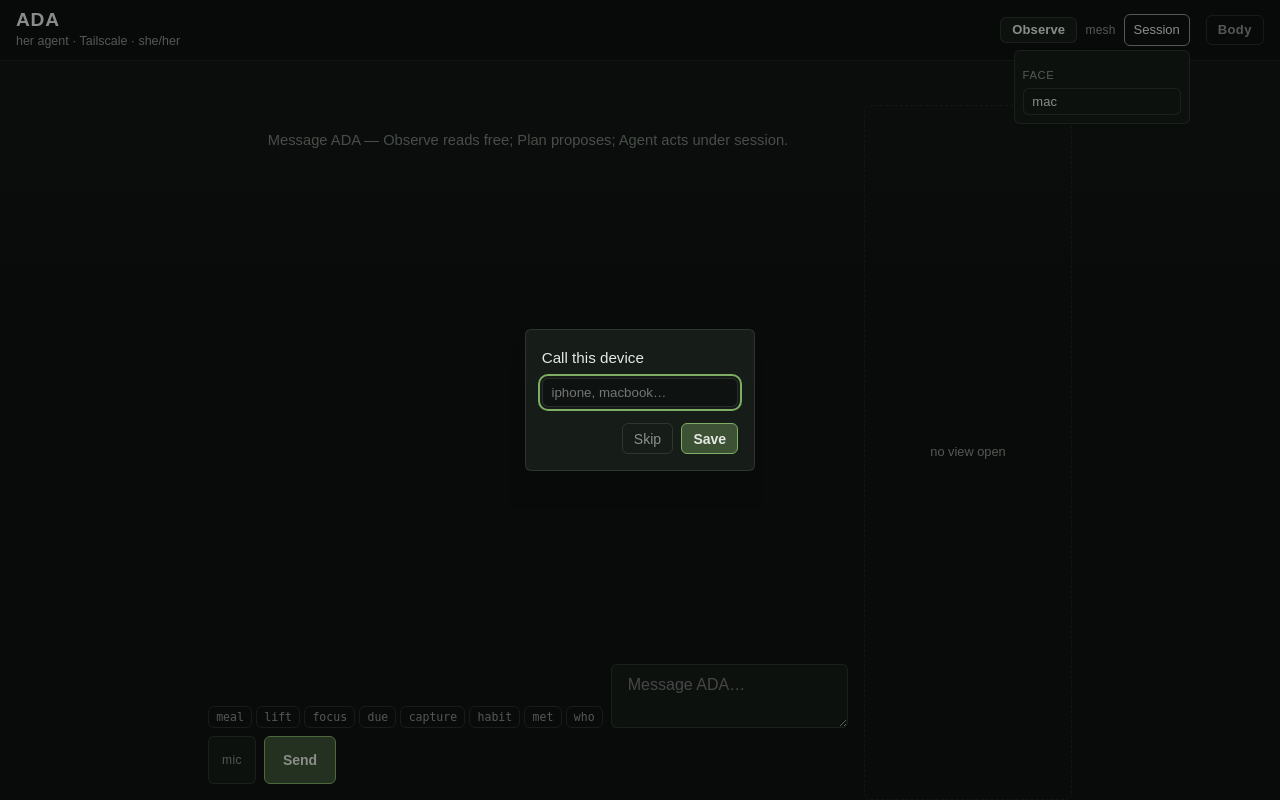
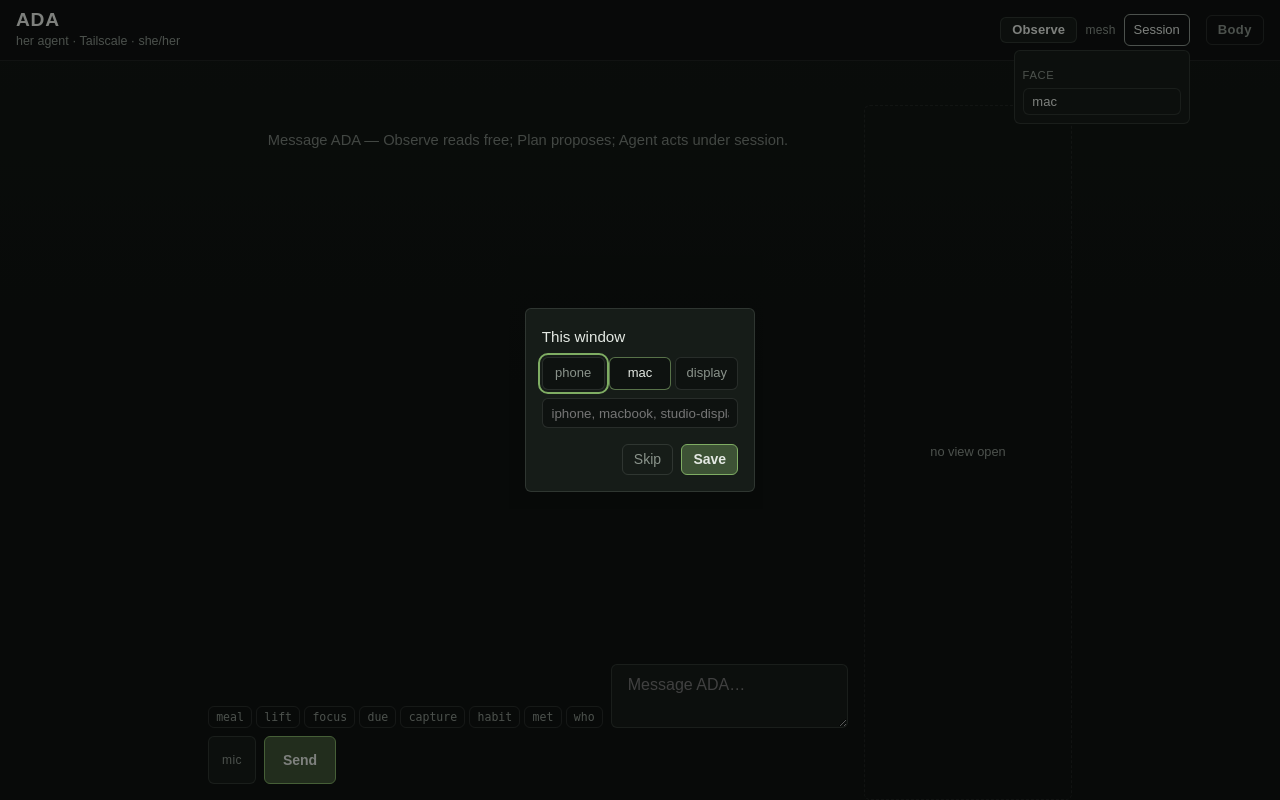
Before and after one commit to aryanjohari/ADA, a Python web app: template src/ada/hud/templates/index.html in a window 1280 px wide, after a click on "Session". Run offline with Jinja, Linux system fonts and the light colour scheme; the template is opened without the code that fills it, so the values that code supplies are empty; some web fonts are replaced.

Commit message:
face registration and stamp

```diff
--- a/src/ada/hud/static/css/faces.css
+++ b/src/ada/hud/static/css/faces.css
@@ -195,12 +195,49 @@
 }
 
 .device-name-dialog::backdrop {
-  background: rgba(0, 0, 0, 0.4);
+  background: rgba(0, 0, 0, 0.45);
 }
 
 .device-name-copy {
   margin: 0 0 var(--space-2);
   font-size: 0.95rem;
+}
+
+.device-face-fieldset {
+  border: 0;
+  margin: 0 0 var(--space-2);
+  padding: 0;
+}
+
+.device-face-row {
+  display: flex;
+  gap: var(--space-1);
+}
+
+.device-face-choice {
+  position: relative;
+  flex: 1 1 0;
+  display: flex;
+  align-items: center;
+  justify-content: center;
+  margin: 0;
+  padding: 0.35rem 0.4rem;
+  border: 1px solid var(--line);
+  border-radius: var(--radius);
+  background: var(--bg);
+  color: var(--muted);
+  font-size: 0.8125rem;
+  cursor: pointer;
+}
+
+.device-face-choice:has(input:checked) {
+  color: var(--fg);
+  border-color: color-mix(in srgb, var(--accent) 55%, var(--line));
+}
+
+.device-face-choice:focus-within {
+  outline: 2px solid var(--accent);
+  outline-offset: 2px;
 }
 
 .device-name-dialog input[type="text"] {
--- a/src/ada/hud/static/js/device.js
+++ b/src/ada/hud/static/js/device.js
@@ -1,6 +1,6 @@
-/** Thin device registry client — names + cookie/localStorage id (M19b v1.6). */
+/** Thin device registry client — names + cookie/localStorage id (M19b v1.6 / M20 3a). */
 
-import { currentFace } from "./face.js";
+import { applyFace, currentFace, hintFace, urlFace } from "./face.js";
 
 const STORAGE_ID = "ada_hud_device";
 const STORAGE_PROMPTED = "ada_hud_device_prompted";
@@ -100,16 +100,36 @@ function alreadyPrompted(id) {
   }
 }
 
-async function closePrompt(dialog, { name, id }) {
-  if (name) {
-    await postDevice({
-      name,
-      device_id: id,
-      face: currentFace(),
-    });
-  }
+function selectedFace(form) {
+  const checked = form && form.querySelector('input[name="device-face"]:checked');
+  return (checked && checked.value) || currentFace() || hintFace();
+}
+
+function hintFirstOpenFace() {
+  return urlFace() || currentFace() || hintFace();
+}
+
+function applyConfirmedFace(face) {
+  if (urlFace()) return;
+  applyFace(face);
+}
+
+function setFaceRadios(form, face) {
+  const radios = form.querySelectorAll('input[name="device-face"]');
+  let matched = false;
+  radios.forEach((el) => {
+    el.checked = el.value === face;
+    if (el.checked) matched = true;
+  });
+  if (!matched && radios[0]) radios[0].checked = true;
+}
+
+async function stampWindow(id, { name, face }) {
+  const payload = { device_id: id, face };
+  if (name) payload.name = name;
+  await postDevice(payload);
+  applyConfirmedFace(face);
   markPrompted(id);
-  if (dialog && dialog.open) dialog.close();
 }
 
 export async function wireDevice() {
@@ -135,18 +155,37 @@ export async function wireDevice() {
   const input = document.getElementById("device-name-input");
   const skip = document.getElementById("device-name-skip");
   if (!dialog || !form) {
-    await postDevice({ device_id: id, face: currentFace() });
-    markPrompted(id);
+    await stampWindow(id, { name: null, face: currentFace() });
     return;
   }
 
-  skip?.addEventListener("click", async () => {
-    await closePrompt(dialog, { name: null, id });
+  setFaceRadios(form, hintFirstOpenFace());
+
+  let finishing = false;
+  const finish = async ({ name }) => {
+    if (finishing) return;
+    finishing = true;
+    const face = selectedFace(form);
+    try {
+      await stampWindow(id, { name, face });
+    } catch (_) {
+      markPrompted(id);
+      applyConfirmedFace(face);
+    }
+    if (dialog.open) dialog.close();
+  };
+
+  skip?.addEventListener("click", () => {
+    finish({ name: null });
   });
-  form.addEventListener("submit", async (ev) => {
+  dialog.addEventListener("cancel", (ev) => {
+    ev.preventDefault();
+    finish({ name: null });
+  });
+  form.addEventListener("submit", (ev) => {
     ev.preventDefault();
     const name = (input && input.value.trim()) || "";
-    await closePrompt(dialog, { name, id });
+    finish({ name });
   });
   try {
     dialog.showModal();
--- a/src/ada/hud/static/js/face.js
+++ b/src/ada/hud/static/js/face.js
@@ -27,9 +27,15 @@ export function hintFace() {
   return "mac";
 }
 
+export function urlFace() {
+  return normalizeFace(new URLSearchParams(location.search).get("face"));
+}
+
 export function currentFace() {
   return (
-    normalizeFace(document.documentElement.dataset.face) || hintFace()
+    urlFace() ||
+    normalizeFace(document.documentElement.dataset.face) ||
+    hintFace()
   );
 }
 
@@ -47,8 +53,7 @@ export function applyFace(face) {
 }
 
 export function resolveFace() {
-  const q = new URLSearchParams(location.search).get("face");
-  const fromQ = normalizeFace(q);
+  const fromQ = urlFace();
   if (fromQ) return fromQ;
   try {
     const stored = normalizeFace(sessionStorage.getItem(STORAGE_KEY));
--- a/src/ada/hud/templates/index.html
+++ b/src/ada/hud/templates/index.html
@@ -101,9 +101,26 @@
 
   <dialog id="device-name-dialog" class="device-name-dialog">
     <form id="device-name-form" method="dialog">
-      <p class="device-name-copy">Call this device</p>
-      <label class="sr-only" for="device-name-input">Device name</label>
-      <input id="device-name-input" type="text" maxlength="64" placeholder="iphone, macbook…" autocomplete="off" />
+      <p class="device-name-copy">This window</p>
+      <fieldset class="device-face-fieldset">
+        <legend class="sr-only">Face</legend>
+        <div class="device-face-row" role="radiogroup" aria-label="Face">
+          <label class="device-face-choice">
+            <input class="sr-only" type="radio" name="device-face" value="phone" />
+            phone
+          </label>
+          <label class="device-face-choice">
+            <input class="sr-only" type="radio" name="device-face" value="mac" />
+            mac
+          </label>
+          <label class="device-face-choice">
+            <input class="sr-only" type="radio" name="device-face" value="display" />
+            display
+          </label>
+        </div>
+      </fieldset>
+      <label class="sr-only" for="device-name-input">Device name (optional)</label>
+      <input id="device-name-input" type="text" maxlength="64" placeholder="iphone, macbook, studio-display" autocomplete="off" />
       <div class="device-name-actions">
         <button type="button" id="device-name-skip" class="ghost">Skip</button>
         <button type="submit" class="primary">Save</button>
```
Also changed, not shown: docs/modules/M17_SURFACE_DESIGN.md (+1 -1 lines), docs/modules/M19b_DAILY_SURFACE_VOICE.md (+7 -6 lines), docs/modules/M20_V1_PRODUCT.md (+8 -7 lines), tests/test_m19b_hud_skeleton.py (+58 -0 lines).
